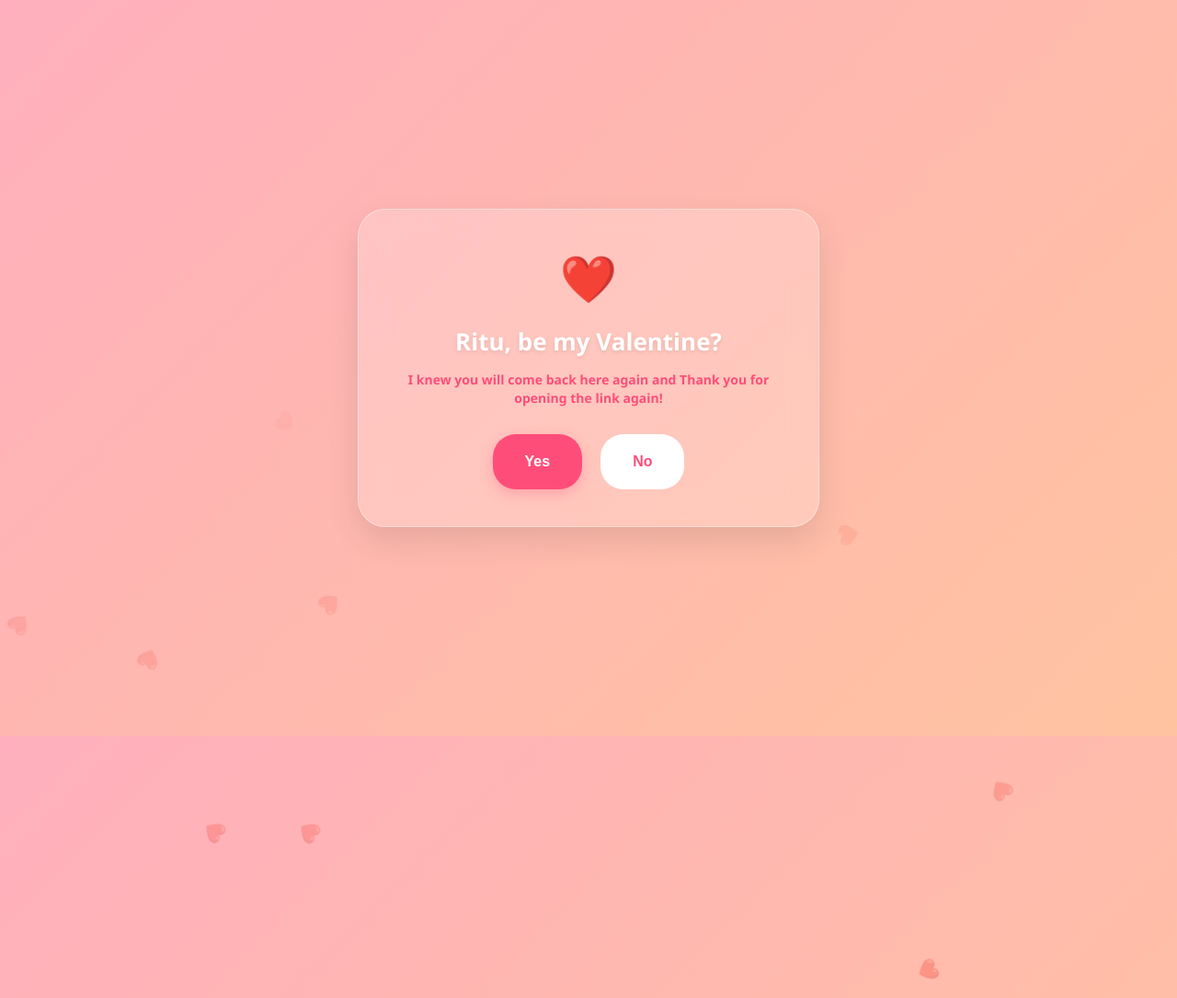
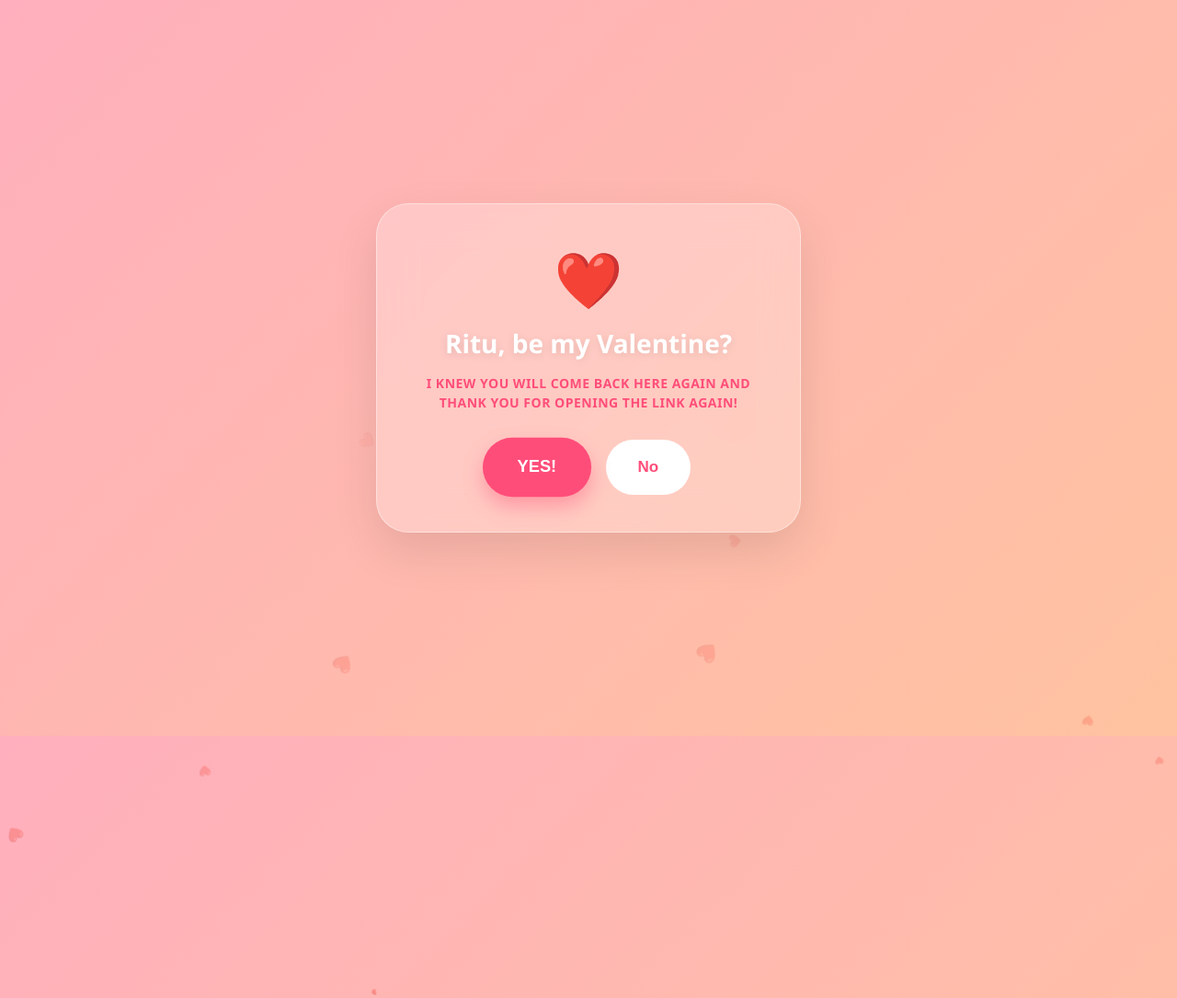
Before and after one commit to reddyniraj1805-lgtm/New, a plain HTML site: page index.html in a window 1280 px wide. Shown: the top 1085 px of the page at 92% size. Drawn offline with nearby package versions, Linux system fonts and the light colour scheme.

Commit message:
Update index.html

```diff
--- a/index.html
+++ b/index.html
@@ -3,9 +3,14 @@
 <head>
     <meta charset="UTF-8">
     <meta name="viewport" content="width=device-width, initial-scale=1.0">
-    <title>For Ritu</title>
+    <title>For Ritu ❤️</title>
     <script src="https://cdn.jsdelivr.net/npm/canvas-confetti@1.6.0/dist/confetti.browser.min.js"></script>
     <style>
+        :root {
+            --primary: #ff4d79;
+            --glass: rgba(255, 255, 255, 0.25);
+        }
+
         body {
             margin: 0;
             height: 100vh;
@@ -13,178 +18,191 @@
             justify-content: center;
             align-items: center;
             background: linear-gradient(135deg, #ffafbd 0%, #ffc3a0 100%);
-            font-family: 'Segoe UI', Tahoma, Geneva, Verdana, sans-serif;
+            font-family: 'Segoe UI', Roboto, Helvetica, Arial, sans-serif;
             overflow: hidden;
         }
 
-        /* Floating background hearts */
-        .heart {
+        /* Ambient floating hearts */
+        .heart-particle {
             position: absolute;
-            color: rgba(255, 255, 255, 0.4);
-            font-size: 20px;
+            color: rgba(255, 255, 255, 0.5);
             pointer-events: none;
             animation: float 4s linear infinite;
             z-index: 1;
         }
 
         @keyframes float {
-            from { transform: translateY(100vh) rotate(0deg); opacity: 1; }
-            to { transform: translateY(-10vh) rotate(360deg); opacity: 0; }
+            0% { transform: translateY(110vh) rotate(0deg) scale(0); opacity: 1; }
+            100% { transform: translateY(-10vh) rotate(360deg) scale(1.5); opacity: 0; }
         }
 
-        /* The Interactive Card */
+        /* Glassmorphism Card */
         .card {
-            background: rgba(255, 255, 255, 0.2);
-            backdrop-filter: blur(15px);
-            -webkit-backdrop-filter: blur(15px);
+            background: var(--glass);
+            backdrop-filter: blur(20px);
+            -webkit-backdrop-filter: blur(20px);
             border: 1px solid rgba(255, 255, 255, 0.4);
-            padding: 40px;
-            border-radius: 30px;
+            padding: 40px 30px;
+            border-radius: 35px;
             text-align: center;
-            box-shadow: 0 15px 35px rgba(0,0,0,0.1);
-            width: 85%;
-            max-width: 420px;
+            box-shadow: 0 20px 50px rgba(0,0,0,0.1);
+            width: 88%;
+            max-width: 400px;
             z-index: 10;
+            transition: all 0.5s ease;
         }
 
-        h1 { color: white; font-size: 26px; margin-bottom: 5px; text-shadow: 0 2px 4px rgba(0,0,0,0.1); }
+        h1 { color: white; font-size: 28px; margin: 10px 0; text-shadow: 0 2px 10px rgba(0,0,0,0.1); }
 
-        .welcome-back {
-            color: #ff4d79;
+        .welcome-msg {
+            color: var(--primary);
             font-size: 14px;
-            font-weight: bold;
+            font-weight: 700;
             margin-bottom: 30px;
-            line-height: 1.4;
+            line-height: 1.5;
+            text-transform: uppercase;
+            letter-spacing: 0.5px;
         }
 
-        .btn-container {
-            display: flex;
-            justify-content: center;
-            gap: 20px;
-            min-height: 60px;
-            position: relative;
-        }
+        /* Buttons */
+        .btn-wrap { display: flex; justify-content: center; gap: 20px; min-height: 60px; }
 
         button {
-            padding: 12px 35px;
-            font-size: 16px;
+            padding: 14px 35px;
+            font-size: 17px;
             border: none;
-            border-radius: 25px;
+            border-radius: 50px;
             cursor: pointer;
-            font-weight: bold;
-            transition: 0.3s;
+            font-weight: 800;
+            transition: 0.3s cubic-bezier(0.175, 0.885, 0.32, 1.275);
         }
 
         #yes {
-            background: #ff4d79;
+            background: var(--primary);
             color: white;
-            box-shadow: 0 5px 15px rgba(255, 77, 121, 0.3);
+            box-shadow: 0 10px 20px rgba(255, 77, 121, 0.4);
+            animation: pulse 1.5s infinite;
         }
 
-        #no {
-            background: white;
-            color: #ff4d79;
-            position: relative;
-            z-index: 999;
+        @keyframes pulse {
+            0% { transform: scale(1); }
+            50% { transform: scale(1.08); }
+            100% { transform: scale(1); }
         }
 
-        /* Success Message Styling */
-        #success-msg { display: none; color: white; text-align: left; }
+        #no { background: white; color: var(--primary); }
 
-        .romantic-text {
-            font-size: 16px;
-            line-height: 1.6;
-            margin-bottom: 15px;
-        }
+        /* Success View */
+        #success { display: none; text-align: left; animation: fadeIn 0.8s ease; }
 
-        .plans {
-            background: rgba(255, 255, 255, 0.1);
-            padding: 15px;
-            border-radius: 15px;
-            font-size: 15px;
-            font-weight: 500;
+        .romantic-para { color: white; line-height: 1.6; margin-bottom: 20px; font-size: 16px; text-align: center; }
+
+        .list-container {
+            background: rgba(255, 255, 255, 0.15);
+            border-radius: 20px;
+            padding: 20px;
             border: 1px solid rgba(255, 255, 255, 0.2);
         }
 
-        .samosa-joke {
-            margin-top: 15px;
+        .list-item {
+            display: flex;
+            align-items: center;
+            color: white;
+            margin: 12px 0;
+            font-weight: 600;
+            font-size: 15px;
+            opacity: 0;
+            transform: translateX(-20px);
+            animation: slideIn 0.5s forwards;
+        }
+
+        @keyframes slideIn {
+            to { opacity: 1; transform: translateX(0); }
+        }
+
+        .food-footer {
+            margin-top: 25px;
+            color: white;
+            font-weight: 800;
+            text-align: center;
             font-size: 18px;
-            font-weight: bold;
-            text-align: center;
         }
+
+        @keyframes fadeIn { from { opacity: 0; } to { opacity: 1; } }
     </style>
 </head>
 <body>
 
-    <div id="heart-box"></div>
+    <div id="heart-bg"></div>
 
     <div class="card">
-        <div id="content">
-            <div style="font-size: 50px; margin-bottom: 10px;">❤️</div>
+        <div id="ask">
+            <div style="font-size: 60px;">❤️</div>
             <h1>Ritu, be my Valentine?</h1>
-            <p class="welcome-back">I knew you will come back here again and Thank you for opening the link again!</p>
+            <p class="welcome-msg">I knew you will come back here again and<br>Thank you for opening the link again!</p>
 
-            <div class="btn-container">
-                <button id="yes">Yes</button>
+            <div class="btn-wrap">
+                <button id="yes">YES!</button>
                 <button id="no">No</button>
             </div>
         </div>
 
-        <div id="success-msg">
+        <div id="success">
             <div style="font-size: 50px; text-align: center; margin-bottom: 15px;">❤️</div>
-            <p class="romantic-text">
+            <p class="romantic-para">
                 Every part of me leans toward you. Your love has wrapped itself around my heart, and I never want to let go.
             </p>
-            <div class="plans">
-                ❤️ Mountain treks & Beach sunsets<br>
-                ❤️ Late night movies<br>
-                ❤️ Exploring new places with you
+
+            <div class="list-container">
+                <div class="list-item" style="animation-delay: 0.2s;">❤️ 1. More Dates 🕯️</div>
+                <div class="list-item" style="animation-delay: 0.4s;">❤️ 2. More Movies 🎬</div>
+                <div class="list-item" style="animation-delay: 0.6s;">❤️ 3. More Cafe Hoppings ☕</div>
+                <div class="list-item" style="animation-delay: 0.8s;">❤️ 4. More Shopping 🛍️</div>
+                <div class="list-item" style="animation-delay: 1.0s;">❤️ 5. More Pani Puri 🥘</div>
             </div>
-            <p class="samosa-joke">
-                And most importantly...<br>
+
+            <div class="food-footer">
                 Samosas & Parathas on repeat! ❤️😘🥹
-            </p>
+            </div>
         </div>
     </div>
 
     <script>
-        // Floating Heart Particles
-        function createHeart() {
+        // Particle Background
+        function createParticle() {
             const heart = document.createElement('div');
-            heart.classList.add('heart');
+            heart.classList.add('heart-particle');
             heart.innerHTML = '❤️';
             heart.style.left = Math.random() * 100 + 'vw';
-            heart.style.animationDuration = (Math.random() * 2 + 3) + 's';
-            document.getElementById('heart-box').appendChild(heart);
-            setTimeout(() => heart.remove(), 4000);
+            heart.style.fontSize = (Math.random() * 15 + 10) + 'px';
+            heart.style.animationDuration = (Math.random() * 3 + 2) + 's';
+            document.getElementById('heart-bg').appendChild(heart);
+            setTimeout(() => heart.remove(), 5000);
         }
-        setInterval(createHeart, 300);
+        setInterval(createParticle, 300);
 
-        // THE DODGING NO BUTTON
+        // Dodging Logic
         const noBtn = document.getElementById('no');
-
-        const moveButton = () => {
+        const moveBtn = () => {
             const x = Math.random() * (window.innerWidth - 100);
             const y = Math.random() * (window.innerHeight - 50);
             noBtn.style.position = 'fixed';
             noBtn.style.left = x + 'px';
             noBtn.style.top = y + 'px';
         };
+        noBtn.addEventListener('mouseover', moveBtn);
+        noBtn.addEventListener('touchstart', moveBtn);
 
-        noBtn.addEventListener('mouseover', moveButton);
-        noBtn.addEventListener('touchstart', moveButton);
+        // Success Logic
+        document.getElementById('yes').addEventListener('click', () => {
+            document.getElementById('ask').style.display = 'none';
+            document.getElementById('success').style.display = 'block';
 
-        // YES BUTTON CLICK
-        document.getElementById('yes').addEventListener('click', () => {
-            document.getElementById('content').style.display = 'none';
-            document.getElementById('success-msg').style.display = 'block';
-
-            // Confetti Explosion
             confetti({
                 particleCount: 150,
                 spread: 70,
                 origin: { y: 0.6 },
-                colors: ['#ff4d79', '#ffffff', '#ffc3a0']
+                colors: ['#ff4d79', '#ffffff', '#ffafbd']
             });
         });
     </script>
```
